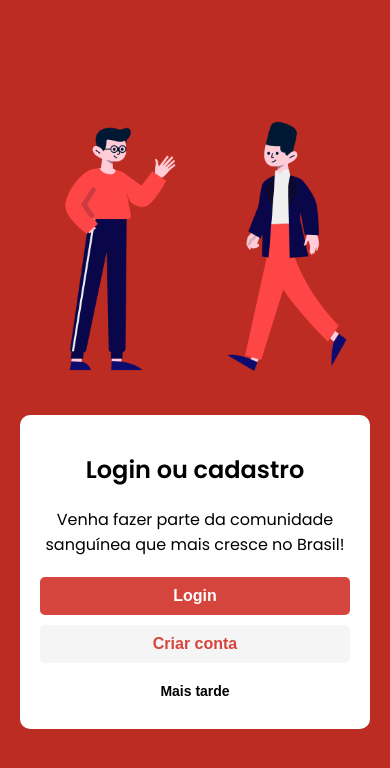
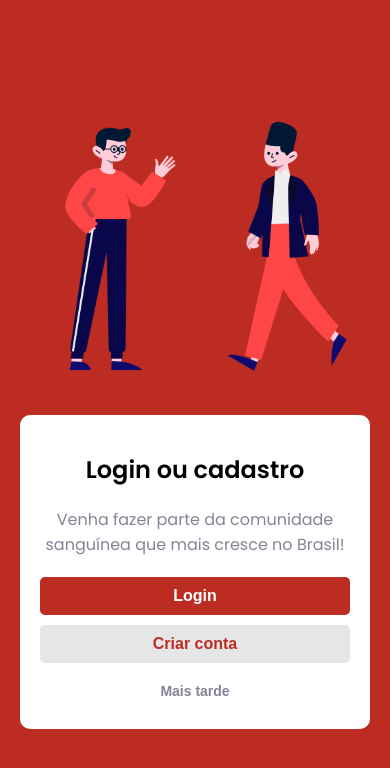
Before and after one commit to KlayvemGuimaraes/SangueHeroi-Front, a React (Create React App) app in the folder sangueheroi/: page /register in a window 390 px wide. Shown: the top 768 px of the page. Built offline with nearby package versions, Linux system fonts and the light colour scheme; a web font is replaced by a local one.

Commit message:
update register

```diff
--- a/sangueheroi/src/components/Navbar/Navbar.jsx
+++ b/sangueheroi/src/components/Navbar/Navbar.jsx
@@ -30,7 +30,7 @@ const Navbar = () => {
       onClick={handleClick}
       style={{ cursor: 'pointer' }} // Define o cursor como pointer para indicar clique
     >
-      <img src={ScreenElements} alt="Descrição da Imagem" className={styles.backgroundImage} />
+      {/* <img src={ScreenElements} alt="Descrição da Imagem" className={styles.backgroundImage} /> */}
       <img src={imageNavbar} alt="Descrição da Imagem" className={styles.navbarImage} />
       <h1 className={styles.titulo}>Sangue Herói</h1>
     </div>
--- a/sangueheroi/src/pages/Login/Login.module.css
+++ b/sangueheroi/src/pages/Login/Login.module.css
@@ -49,11 +49,12 @@
 
 .input {
   width: 100%;
-  padding: 10px;
+  padding: 5px;
   margin-bottom: 15px;
   border-radius: 5px;
   border: 1px solid #ccc;
   font-size: 16px;
+  font-family: 'Poppins', sans-serif;
 }
 
 .button {
@@ -102,6 +103,7 @@
   .formContainer {
     border-radius: 20px;
     margin-bottom: 200px;
+    padding: 20px;
   }
 }
 
@@ -120,8 +122,8 @@
   }
 
   .image {
-    width: 180px;
-    height: 180px;
+    width: 100%;
+    height: 100%;
   }
 
   .text {
--- a/sangueheroi/src/pages/Register/Register.jsx
+++ b/sangueheroi/src/pages/Register/Register.jsx
@@ -2,7 +2,7 @@ import React from 'react';
 import { useNavigate } from 'react-router-dom';
 import { motion } from 'framer-motion';
 import styles from './Register.module.css';
-import ScreenElements from "../../assets/elementsLogin.png"; // Imagem de fundo
+// import ScreenElements from "../../assets/elementsLogin.png"; // Imagem de fundo
 
 const Register = () => {
   const navigate = useNavigate();
@@ -46,6 +46,7 @@ const Register = () => {
             Mais tarde
           </motion.button>
         </div>
+        <div class="linha"></div>
       </div>
     </motion.div>
   );
--- a/sangueheroi/src/pages/Register/Register.module.css
+++ b/sangueheroi/src/pages/Register/Register.module.css
@@ -63,21 +63,21 @@ button {
 }
 
 button.register {
-  background-color: #D6453D;
+  background-color: #FE4646;
   color: white;
   font-weight: 700;
 }
 
 button.createAccount {
-  background-color: #F5F5F5;
-  color: #D6453D;
+  background-color: #E6E6E6;
+  color: #BC2C23;
   font-weight: 700;
 }
 
 button.moreLater {
   background: none;
   color: white;
-  text-decoration: underline;
+  text-decoration: none;
   font-size: 14px;
 }
 
@@ -94,6 +94,8 @@ button.moreLater {
   height: auto; /* Mantém a proporção da imagem */
 }
 
+
+
 /* Estilos para mobile */
 @media (max-width: 768px) {
   .containerText {
@@ -103,19 +105,23 @@ button.moreLater {
     margin: 20px;
   }
 
+  button.register {
+    background-color: #BC2C23;
+  }
+
   .containerText > .titulo {
     color: black;
     font-weight: 700;
   }
 
   .containerText > p {
-    color: black;
+    color: #858494;
     font-size: 16px;
     font-weight: 500;
   }
 
   .buttonContainer > .moreLater {
-    color: black;
+    color: #858494;
     text-decoration: none;
   }
 
```
Also changed, not shown: sangueheroi/src/assets/indicator.png (added), 1 other file (tests, documents, lock files or other folders).
